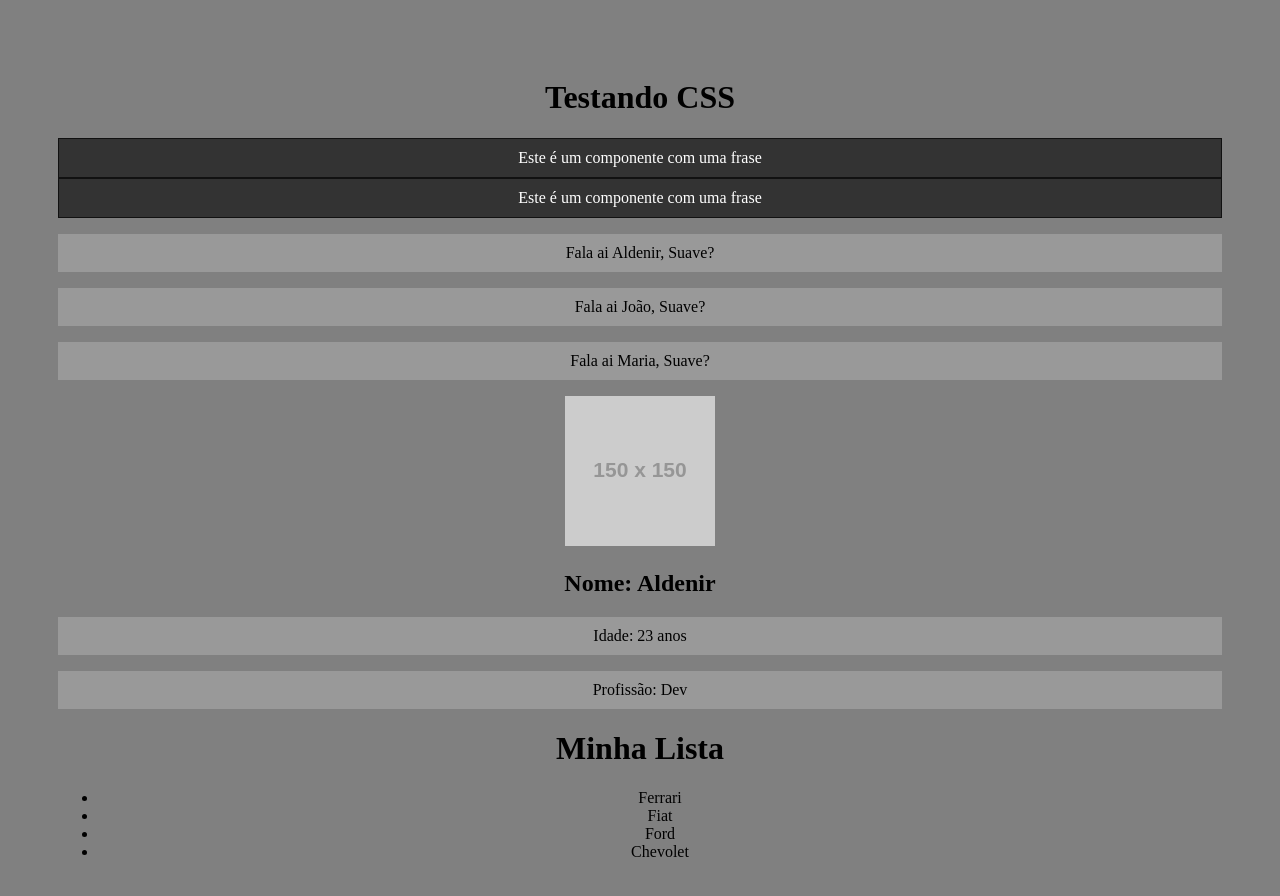
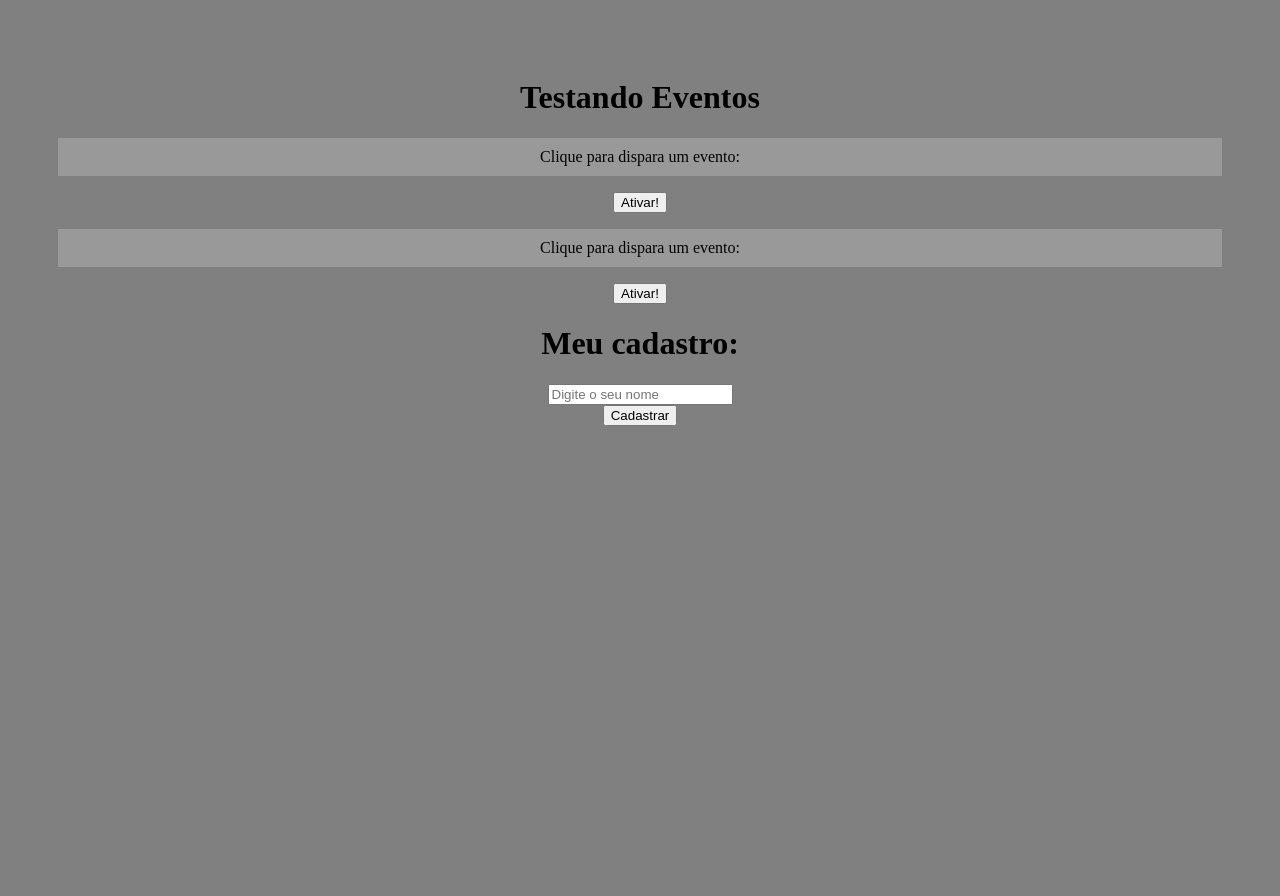
Before and after one commit to AldenirTakeshi/Exec-React_Hora-de-Codar, a React (Create React App) app: page / in a window 1280 px wide. Shown: the top 896 px of the page. Built offline with nearby package versions, Linux system fonts and the light colour scheme.

Commit message:
addEventList

```diff
--- a/src/App.js
+++ b/src/App.js
@@ -1,28 +1,13 @@
-import logo from "./logo.svg";
 import "./App.css";
-import HelloWorld from "./components/HelloWorld";
-import SayMyName from "./components/SayMyName";
-import Pessoa from "./components/Pessoa";
-import Frase from "./components/Frase";
-import List from "./components/List";
-
+import Form from "./components/Form";
+import Evento from "./components/Evento";
 function App() {
-  const nome = "Maria";
   return (
     <div className="App">
-      <h1>Testando CSS</h1>
-      <Frase />
-      <Frase />
-      <SayMyName nome="Aldenir" />
-      <SayMyName nome="João" />
-      <SayMyName nome={nome} />
-      <Pessoa
-        nome="Aldenir"
-        idade="23 anos"
-        profissao="Dev"
-        foto="http:/via.placeholder.com/150"
-      />
-      <List />
+      <h1>Testando Eventos</h1>
+      <Evento numero="1" />
+      <Evento numero="2" />
+      <Form />
     </div>
   );
 }
--- /dev/null
+++ b/src/components/Evento.js
@@ -0,0 +1,15 @@
+import React from "react";
+
+const Evento = ({ numero }) => {
+  function meuEvento() {
+    console.log(`${numero}`);
+  }
+  return (
+    <div>
+      <p>Clique para dispara um evento:</p>
+      <button onClick={meuEvento}>Ativar!</button>
+    </div>
+  );
+};
+
+export default Evento;
--- /dev/null
+++ b/src/components/Form.js
@@ -0,0 +1,24 @@
+import React from "react";
+
+const Form = () => {
+  function cadastrarUsuario(e) {
+    e.preventDefault();
+    console.log("Cadastrou usuario");
+  }
+
+  return (
+    <div>
+      <h1>Meu cadastro:</h1>
+      <form onSubmit={cadastrarUsuario}>
+        <div>
+          <input type="text" placeholder="Digite o seu nome"></input>
+        </div>
+        <div>
+          <input type="submit" value="Cadastrar"></input>
+        </div>
+      </form>
+    </div>
+  );
+};
+
+export default Form;
--- a/src/components/Item.js
+++ b/src/components/Item.js
@@ -1,11 +1,23 @@
 import React from "react";
+import PropTypes from "prop-types";
 
-const Item = (props) => {
+const Item = ({ marca, ano_lancamento }) => {
   return (
     <>
-      <li>{props.marca}</li>
+      <li>
+        {marca} - {ano_lancamento}
+      </li>
     </>
   );
 };
+Item.propsTypes = {
+  marca: PropTypes.string.isRequired,
+  ano_lancamento: PropTypes.number,
+};
+
+Item.defaultProps = {
+  marca: "Faltou  a marca",
+  ano_lancamento: 0,
+};
 
 export default Item;
--- a/src/components/List.js
+++ b/src/components/List.js
@@ -5,10 +5,11 @@ const List = () => {
     <>
       <h1>Minha Lista</h1>
       <ul>
-        <Item marca="Ferrari" />
-        <Item marca="Fiat" />
-        <Item marca="Ford" />
-        <Item marca="Chevolet" />
+        <Item marca="Ferrari" ano_lancamento={1985} />
+        <Item marca="Fiat" ano_lancamento={1964} />
+        <Item marca="Renault" />
+        <Item marca="checrolet" ano_lancamento={1999} />
+        <Item />
       </ul>
     </>
   );
```
